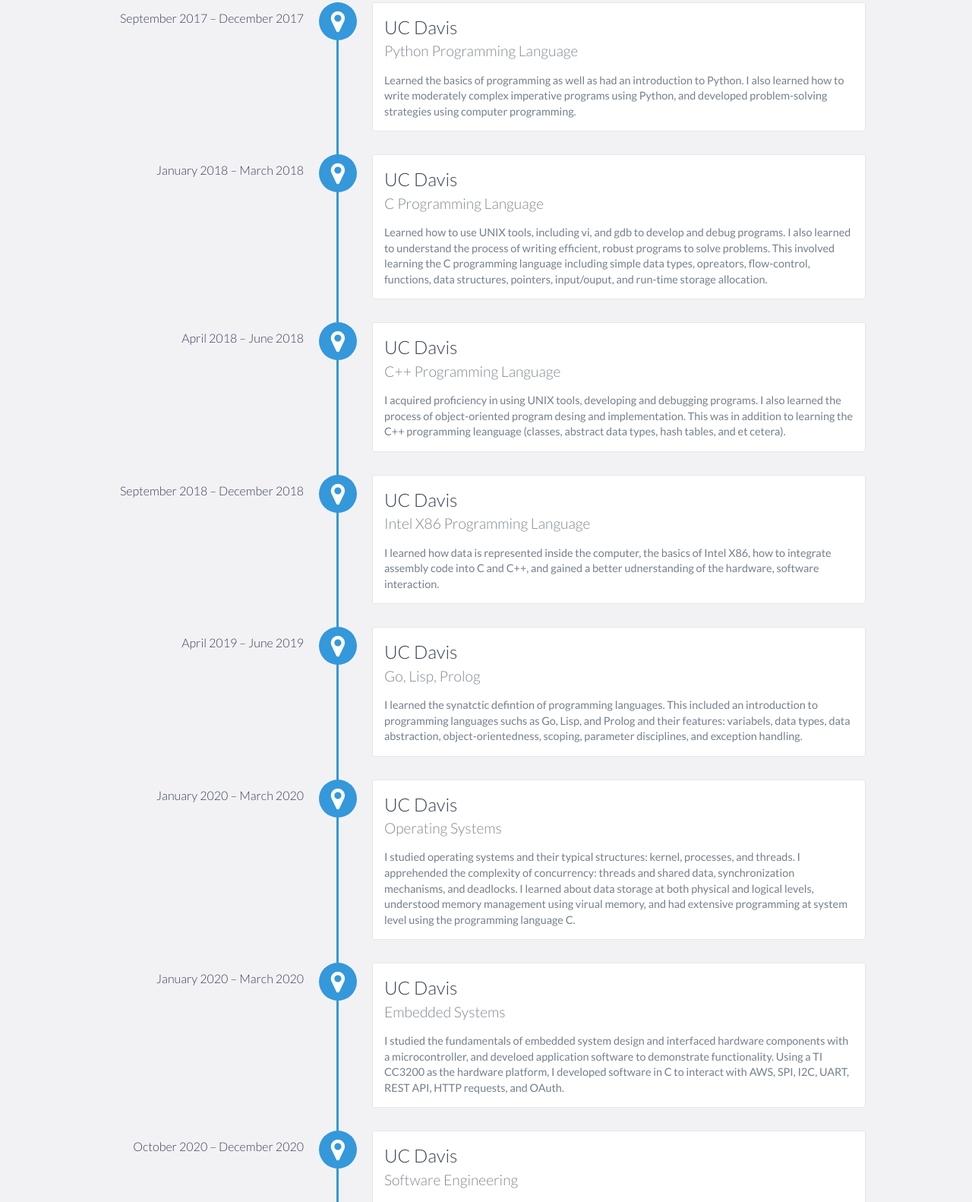
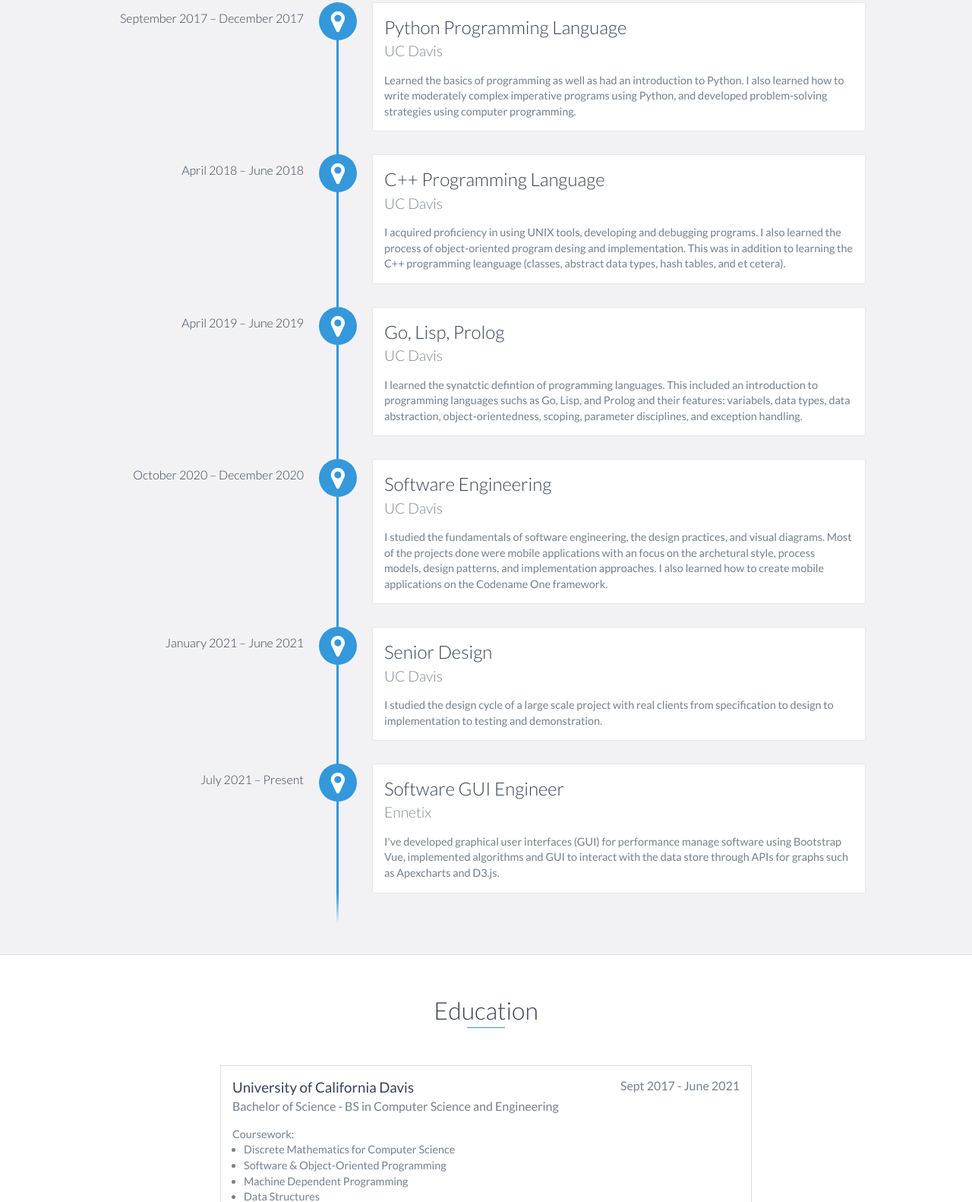
Before and after one commit to kodycn/Kody-Dev-Portfolio, a website: page index.html in a window 1280 px wide. Shown: the part 1218-2800 px from the top of the page at 76% size. Drawn offline with nearby package versions, Linux system fonts and the light colour scheme.

Commit message:
Updated website after jim looked at it

```diff
--- a/index.html
+++ b/index.html
@@ -74,8 +74,8 @@
                 </div>
                 <div class="col-md-8">
                     <p>
-                        I am a recent UC Davis graduate with a degree in Computer Science and Engineering at the University of California, Davis.
-						Given my rigorous computer science coursework, experience working with both Full-stack (Web) and Software Engineering (apps),
+                        I am a recent UC Davis graduate with a Bachelors Degree of Science in Computer Science and Engineering at the University of California, Davis.
+						Given my rigorous computer science coursework, experience working with both full-stack and software engineering,
 						and my project management skills; I am looking for part-time, full-time, or internship opportunities related to computer science
 						and engineering, specifically, full-stack engineer or software engineer.
                     </p>
@@ -89,8 +89,8 @@
         <h2 class="heading">Experience</h2>
         <div id="experience-timeline">
             <div data-date="September 2017 – December 2017">
-                <h3>UC Davis</h3>
-                <h4>Python Programming Language</h4>
+                <h3>Python Programming Language</h3>
+                <h4>UC Davis</h4>
                 <p>
                     Learned the basics of programming as well as had an introduction to Python. I also learned how
 					to write moderately complex imperative programs using Python, and developed problem-solving
@@ -98,20 +98,9 @@
                 </p>
             </div>
 
-            <div data-date="January 2018 – March 2018">
-                <h3>UC Davis</h3>
-                <h4>C Programming Language</h4>
-                <p>
-                    Learned how to use UNIX tools, including vi, and gdb to develop and debug programs. I also learned
-					to understand the process of writing efficient, robust programs to solve problems. This involved
-					learning the C programming language including simple data types, opreators, flow-control, functions,
-					data structures, pointers, input/ouput, and run-time storage allocation.
-                </p>
-            </div>
-
             <div data-date="April 2018 – June 2018">
-                <h3>UC Davis</h3>
-                <h4>C++ Programming Language</h4>
+                <h3>C++ Programming Language</h3>
+                <h4>UC Davis</h4>
                 <p>
                     I acquired proficiency in using UNIX tools, developing and debugging programs. I also
 					learned the process of object-oriented program desing and implementation. This was in
@@ -121,18 +110,9 @@
 
             </div>
 
-			<div data-date="September 2018 – December 2018">
-                <h3>UC Davis</h3>
-                <h4>Intel X86 Programming Language</h4>
-                <p>
-                    I learned how data is represented inside the computer, the basics of Intel X86, how to integrate
-					assembly code into C and C++, and gained a better udnerstanding of the hardware, software interaction.
-                </p>
-            </div>
-
 			<div data-date="April 2019 – June 2019">
-                <h3>UC Davis</h3>
-                <h4>Go, Lisp, Prolog</h4>
+                <h3>Go, Lisp, Prolog</h3>
+                <h4>UC Davis</h4>
                 <p>
                     I learned the synatctic defintion of programming languages. This included an introduction
 					to programming languages suchs as Go, Lisp, and Prolog and their features: variabels, data
@@ -141,32 +121,9 @@
                 </p>
             </div>
 
-			<div data-date="January 2020 – March 2020">
-                <h3>UC Davis</h3>
-                <h4>Operating Systems</h4>
-                <p>
-                    I studied operating systems and their typical structures: kernel, processes, and threads. I
-					apprehended the complexity of concurrency: threads and shared data, synchronization mechanisms,
-					and deadlocks. I learned about data storage at both physical and logical levels, understood
-					memory management using virual memory, and had extensive programming at system level using
-					the programming language C.
-                </p>
-            </div>
-
-			<div data-date="January 2020 – March 2020">
-                <h3>UC Davis</h3>
-                <h4>Embedded Systems</h4>
-                <p>
-                    I studied the fundamentals of embedded system design and interfaced hardware components
-					with a microcontroller, and develoed application software to demonstrate functionality.
-					Using a TI CC3200 as the hardware platform, I developed software in C to interact with AWS,
-					SPI, I2C, UART, REST API, HTTP requests, and OAuth.
-                </p>
-            </div>
-
 			<div data-date="October 2020 – December 2020">
-                <h3>UC Davis</h3>
-                <h4>Software Engineering</h4>
+                <h3>Software Engineering</h3>
+                <h4>UC Davis</h4>
                 <p>
                     I studied the fundamentals of software engineering, the design practices, and visual diagrams.
 					Most of the projects done were mobile applications with an focus on the archetural style, process
@@ -175,20 +132,9 @@
                 </p>
             </div>
 
-            <div data-date="January 2021 – March 2021">
-                <h3>UC Davis</h3>
-                <h4>Computer Networks</h4>
-                <p>
-                    I studied the architecture and underlying protocols along with the scalability, complexity,
-                    and robustness issues of large-scale networking systems. I studied local area networks and wide
-                    area networks dealing witht heir access mechanissms, routing algorithms, perforamnce evaluation
-                    nethologies, and related issues.
-                </p>
-            </div>
-
             <div data-date="January 2021 – June 2021">
-                <h3>UC Davis</h3>
-                <h4>Senior Design</h4>
+                <h3>Senior Design</h3>
+                <h4>UC Davis</h4>
                 <p>
                     I studied the design cycle of a large scale project with real clients from specification to design
                     to implementation to testing and demonstration.
@@ -196,8 +142,8 @@
             </div>
 
             <div data-date="July 2021 – Present">
-                <h3>Ennetix</h3>
-                <h4>Software GUI Engineer</h4>
+                <h3>Software GUI Engineer</h3>
+                <h4>Ennetix</h4>
                 <p>
                     I've developed graphical user interfaces (GUI) for performance manage software using Bootstrap Vue,
                      implemented algorithms and GUI to interact with the data store through APIs for graphs
@@ -318,7 +264,6 @@
                     <!-- End .project-info -->
                 </div>
 
-
                 <div class="project shadow-large">
                     <div class="project-image">
                         <img src="images/blackjack.jpg" class="project-thumbnail"/>
@@ -352,7 +297,6 @@
                     </div>
                     <!-- End .project-info -->
                 </div>
-
 
                 <!-- End .project -->
             </div>
@@ -411,7 +355,7 @@
         <div id="contact-img-info">
             <!-- <img src="images/pic_3.jpg" id="circ-image"/> -->
             <img src="images/grad.jpg" id="circ-image"/>
-            <a href="https://goo.gl/maps/H71ChWgYT2NituGQ9" target="_blank"><i class="fa" id="location">&#xf041; <em>Hayward, California</em></i></a>
+            <a href="https://goo.gl/maps/H71ChWgYT2NituGQ9" target="_blank"><i class="fa" id="location">&#xf041; <em>Davis, California</em></i></a>
 
         </div>
 
@@ -425,7 +369,7 @@
             <div class="row">
                 <div class="col-sm-5 copyright">
                     <p>
-                        Copyright &copy; 2021 KODY CHUONG NGUYEN
+                        Copyright &copy; 2022 KODY CHUONG NGUYEN
                     </p>
                 </div>
                 <div class="col-sm-2 top">
```
